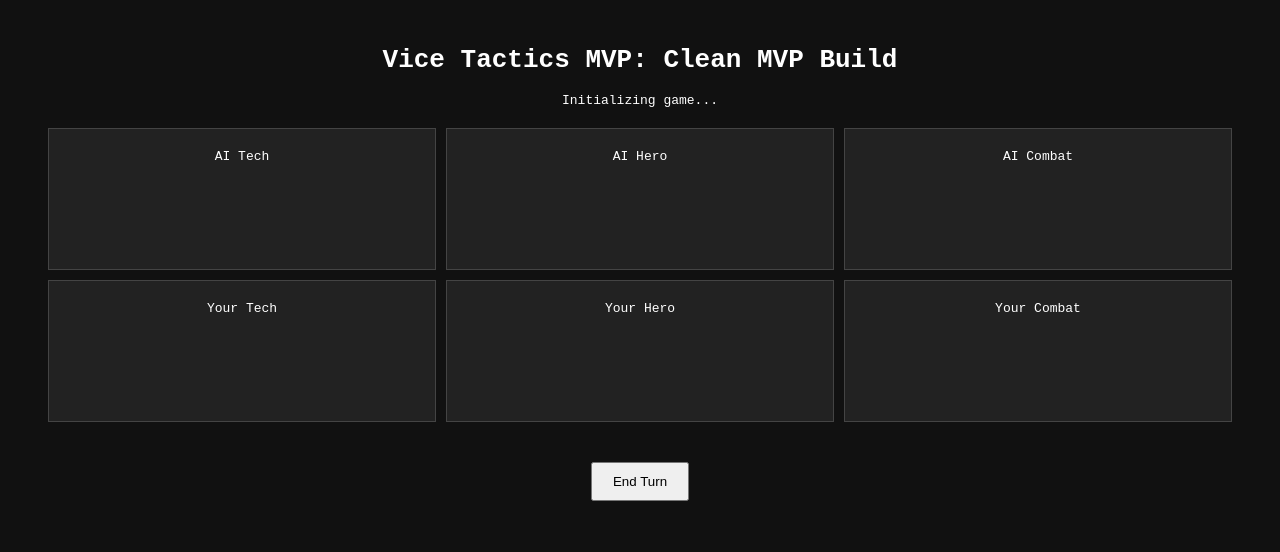
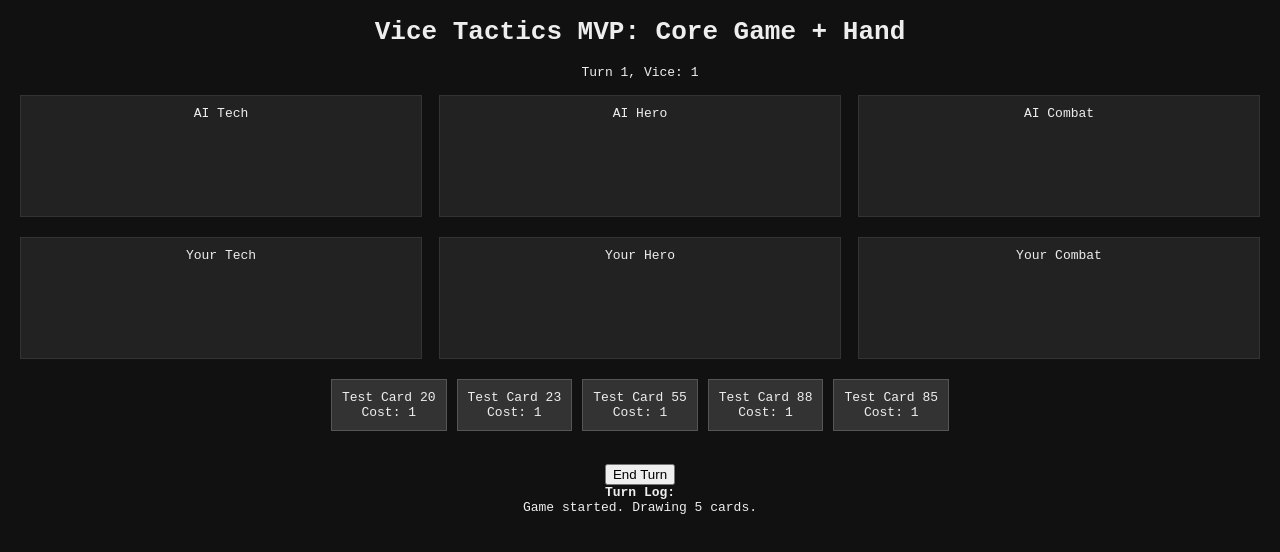
Before and after one commit to walterhansen52/vice-tcg, a plain HTML site: page index.html in a window 1280 px wide. Drawn offline with Linux system fonts and the light colour scheme.

Commit message:
Add files via upload

```diff
--- a/index.html
+++ b/index.html
@@ -7,17 +7,25 @@
     <link rel="stylesheet" href="style.css">
 </head>
 <body>
-    <h1>Vice Tactics MVP: Clean MVP Build</h1>
-    <div id="game-status">Initializing game...</div>
+    <h1>Vice Tactics MVP: Core Game + Hand</h1>
+    <div id="game">
+        <div id="status">Initializing game...</div>
         <div id="zones">
+            <div class="row">
                 <div class="zone" id="ai-tech">AI Tech</div>
                 <div class="zone" id="ai-hero">AI Hero</div>
                 <div class="zone" id="ai-combat">AI Combat</div>
+            </div>
+            <div class="row">
                 <div class="zone" id="player-tech">Your Tech</div>
                 <div class="zone" id="player-hero">Your Hero</div>
                 <div class="zone" id="player-combat">Your Combat</div>
             </div>
+        </div>
+        <div id="hand"></div>
         <button onclick="endTurn()">End Turn</button>
-    <script src="main.js"></script>
+        <div id="log"><strong>Turn Log:</strong></div>
+    </div>
+    <script src="script.js"></script>
 </body>
 </html>
--- a/script.js
+++ b/script.js
@@ -1,4 +1,59 @@
-document.addEventListener("DOMContentLoaded", () => {
-    const game = document.getElementById("game");
-    game.textContent = "Game engine initialized. Ready to play.";
-});
+
+let playerHand = [];
+let turn = 1;
+let maxVice = 1;
+let currentVice = 1;
+let logEl = document.getElementById("log");
+
+function log(msg) {
+    logEl.innerHTML += "<div>" + msg + "</div>";
+}
+
+function drawCard() {
+    const newCard = {
+        name: "Test Card " + Math.floor(Math.random() * 100),
+        cost: 1,
+        effect: "Deal 1 damage"
+    };
+    playerHand.push(newCard);
+    updateHand();
+}
+
+function updateHand() {
+    const hand = document.getElementById("hand");
+    hand.innerHTML = "";
+    playerHand.forEach((card, index) => {
+        const el = document.createElement("div");
+        el.className = "card";
+        el.innerText = card.name + "\nCost: " + card.cost;
+        el.onclick = () => playCard(index);
+        hand.appendChild(el);
+    });
+}
+
+function playCard(index) {
+    const card = playerHand[index];
+    if (card.cost <= currentVice) {
+        currentVice -= card.cost;
+        log("Played " + card.name + ": " + card.effect);
+        playerHand.splice(index, 1);
+        updateHand();
+    } else {
+        log("Not enough Vice to play " + card.name);
+    }
+}
+
+function endTurn() {
+    turn++;
+    maxVice++;
+    currentVice = maxVice;
+    drawCard();
+    log("Turn " + turn + " started. Vice: " + currentVice);
+    document.getElementById("status").innerText = "Turn " + turn + ", Vice: " + currentVice;
+}
+
+window.onload = () => {
+    for (let i = 0; i < 5; i++) drawCard();
+    log("Game started. Drawing 5 cards.");
+    document.getElementById("status").innerText = "Turn 1, Vice: 1";
+};
--- a/style.css
+++ b/style.css
@@ -1,24 +1,32 @@
 
 body {
     background-color: #111;
-    color: white;
+    color: #eee;
     font-family: monospace;
     text-align: center;
-    padding: 20px;
-}
-#zones {
-    display: grid;
-    grid-template-columns: repeat(3, 1fr);
-    grid-gap: 10px;
-    margin: 20px;
 }
 .zone {
-    background: #222;
-    padding: 20px;
-    border: 1px solid #444;
-    min-height: 100px;
+    border: 1px solid #333;
+    width: 30%;
+    height: 100px;
+    margin: 5px;
+    padding: 10px;
+    display: inline-block;
+    vertical-align: top;
+    background-color: #222;
 }
-button {
-    margin-top: 20px;
-    padding: 10px 20px;
+.row {
+    margin: 10px 0;
 }
+#hand {
+    margin: 10px;
+    min-height: 80px;
+}
+.card {
+    display: inline-block;
+    border: 1px solid #555;
+    background-color: #333;
+    margin: 5px;
+    padding: 10px;
+    cursor: pointer;
+}
```
Lines whose indentation alone changed are shown as unchanged.
